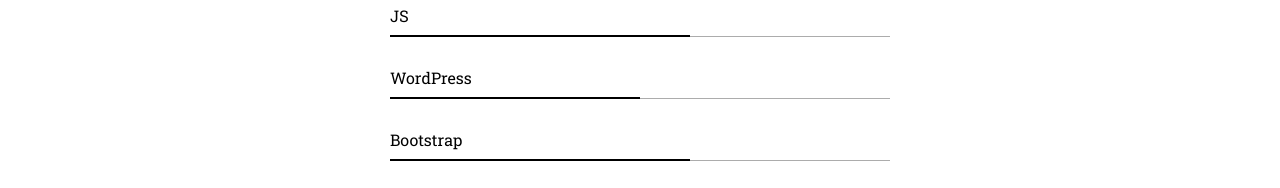
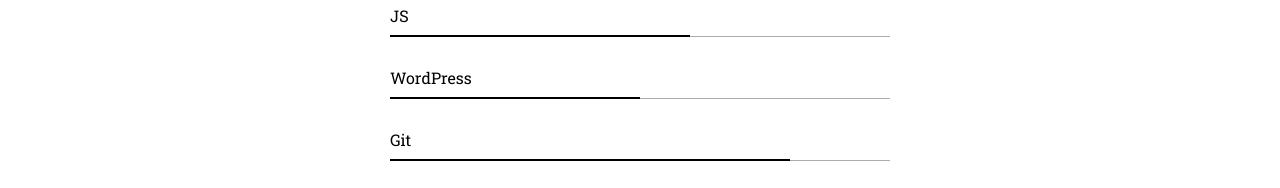
Before and after one commit to kholiavkoi/kholiavkoi.github.io, a plain HTML site: page index.html in a window 1280 px wide. Shown: the part 1860-2048 px from the top of the page. Drawn offline with Linux system fonts and the light colour scheme.

Commit message:
changed bs to git

```diff
--- a/index.html
+++ b/index.html
@@ -102,7 +102,7 @@
                        <li class="about-me__info-skills__block-item html-css">HTML/CSS</li>
                        <li class="about-me__info-skills__block-item js">JS</li>
                        <li class="about-me__info-skills__block-item wp">WordPress</li>
-                       <li class="about-me__info-skills__block-item bs">Bootstrap</li>
+                       <li class="about-me__info-skills__block-item git">Git</li>
                        <li class="about-me__info-skills__block-item pfa">PS/Figma/Avocode</li>
                        <li class="about-me__info-skills__block-item bem">БЕМ</li>
                     </ul>
--- a/style.css
+++ b/style.css
@@ -203,8 +203,8 @@ table tr:last-child {
 .about-me__info-skills__block-item.wp::after {
   width: 50%;
 }
-.about-me__info-skills__block-item.bs::after {
-  width: 60%;
+.about-me__info-skills__block-item.git::after {
+  width: 80%;
 }
 .about-me__info-skills__block-item.pfa::after {
   width: 70%;
```
